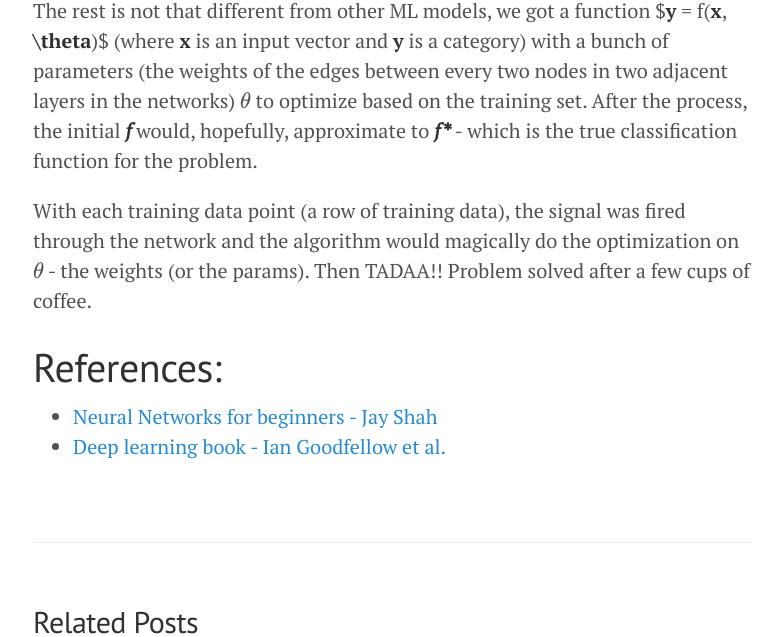
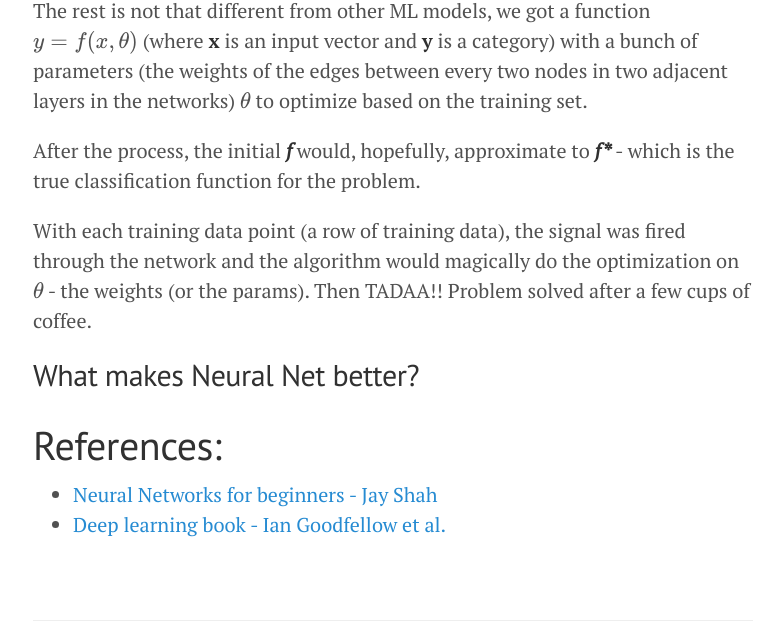
Before and after one commit to nguyenng97/nguyenng97.github.io, a Jekyll site: the page built from _posts/2019-12-12-Neural-Network-notes.md, in a window 1280 px wide and 900 px high, scrolled down 1194 px, cut to the strip 263-900 px from the top of the window. Shown: the whole strip, without its empty margins (247-1029 px from the left). Built offline with Jekyll 4.4.1, drawn with Linux system fonts in a browser that asks for light colours; formulas are drawn with MathJax 3.

Commit message:
Update 2019-12-12-Neural-Network-notes.md

```diff
--- a/_posts/2019-12-12-Neural-Network-notes.md
+++ b/_posts/2019-12-12-Neural-Network-notes.md
@@ -21,11 +21,16 @@
 
 For example, suppose $f^{(1)}$ is the first layer, $f^{(2)}$ is the second, etc. By chaining these functions, $f(x) = f^{(2)}(f^{(1)}(x)$ - the output of this layer became input for the next.
 
-![Layers structure creates a notion of depth to the model](https://i.ibb.co/DDnV50L/1200px-Colored-neural-network-svg.png =100px)
+![Layers structure creates a notion of depth to the model](https://i.ibb.co/DDnV50L/1200px-Colored-neural-network-svg.png =50px)
 
-The rest is not that different from other ML models, we got a function $**y** = f(**x**, **\theta**)$ (where **x** is an input vector and **y** is a category) with a bunch of parameters (the weights of the edges between every two nodes in two adjacent layers in the networks) $\theta$ to optimize based on the training set. After the process, the initial ***f*** would, hopefully, approximate to ___f*___ - which is the true classification function for the problem.
+The rest is not that different from other ML models, we got a function $y = f(x, \theta)$ (where **x** is an input vector and **y** is a category) with a bunch of parameters (the weights of the edges between every two nodes in two adjacent layers in the networks) $\theta$ to optimize based on the training set.
+
+After the process, the initial ***f*** would, hopefully, approximate to ___f*___ - which is the true classification function for the problem.
 
 With each training data point (a row of training data), the signal was fired through the network and the algorithm would magically do the optimization on $\theta$ - the weights (or the params). Then TADAA!! Problem solved after a few cups of coffee.
+
+## What makes Neural Net better?
+
 
 
 # References:
```
